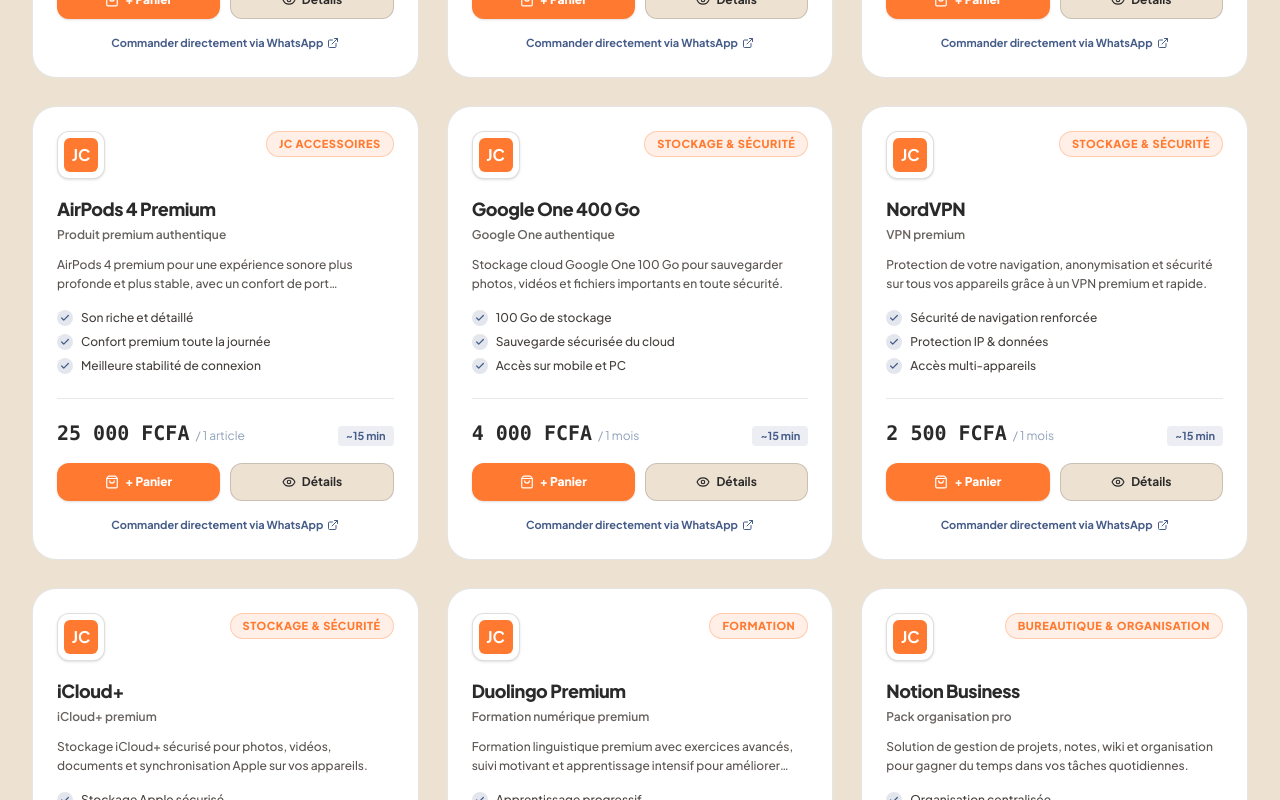
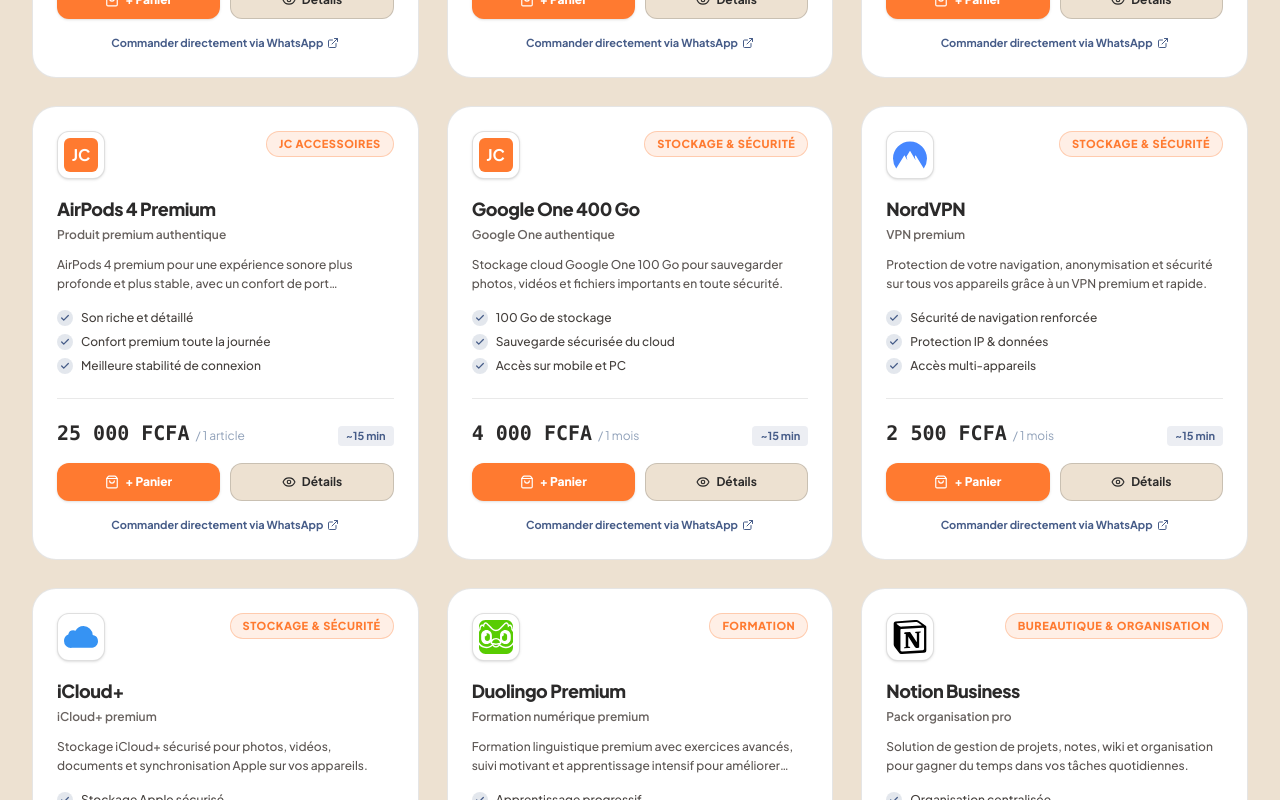
Before and after one commit to Yamisukeihiro/JC_SERVIC, a React (Vite) app: page / in a window 1280 px wide. Shown: the part 3640-4440 px from the top of the page. Built offline with nearby package versions, Linux system fonts and the light colour scheme.

Commit message:
Add the requested Apple, Cursor, Duolingo, Google, iCloud, NordVPN, and Notion icons to the main service icon set.

```diff
--- a/src/components/ServiceIcons.tsx
+++ b/src/components/ServiceIcons.tsx
@@ -1,4 +1,13 @@
 import React from 'react';
+import {
+  siApple,
+  siCursor,
+  siDuolingo,
+  siGoogle,
+  siIcloud,
+  siNordvpn,
+  siNotion,
+} from 'simple-icons';
 
 interface IconProps {
   className?: string;
@@ -343,6 +352,37 @@ export const MtnMomoIcon: React.FC<IconProps> = ({ className = 'w-6 h-6', size }
   </svg>
 );
 
+interface SimpleIconData {
+  title: string;
+  hex: string;
+  path: string;
+}
+
+const SimpleBrandIcon: React.FC<IconProps & { icon: SimpleIconData }> = ({
+  className = 'w-6 h-6',
+  size,
+  icon,
+}) => (
+  <svg
+    viewBox="0 0 24 24"
+    width={size}
+    height={size}
+    className={className}
+    role="img"
+    aria-label={`${icon.title} logo`}
+  >
+    <path d={icon.path} fill={`#${icon.hex}`} />
+  </svg>
+);
+
+export const AppleIcon: React.FC<IconProps> = (props) => <SimpleBrandIcon icon={siApple} {...props} />;
+export const GoogleIcon: React.FC<IconProps> = (props) => <SimpleBrandIcon icon={siGoogle} {...props} />;
+export const NordVPNIcon: React.FC<IconProps> = (props) => <SimpleBrandIcon icon={siNordvpn} {...props} />;
+export const ICloudIcon: React.FC<IconProps> = (props) => <SimpleBrandIcon icon={siIcloud} {...props} />;
+export const DuolingoIcon: React.FC<IconProps> = (props) => <SimpleBrandIcon icon={siDuolingo} {...props} />;
+export const NotionIcon: React.FC<IconProps> = (props) => <SimpleBrandIcon icon={siNotion} {...props} />;
+export const CursorIcon: React.FC<IconProps> = (props) => <SimpleBrandIcon icon={siCursor} {...props} />;
+
 /**
  * Pack Bundle Icons
  */
@@ -436,6 +476,20 @@ export const BrandIconBadge: React.FC<BrandIconBadgeProps> = ({
         return <MoovMoneyIcon className="w-full h-full object-contain" />;
       case 'mtn':
         return <MtnMomoIcon className="w-full h-full object-contain" />;
+      case 'apple':
+        return <AppleIcon className="w-full h-full object-contain" />;
+      case 'google':
+        return <GoogleIcon className="w-full h-full object-contain" />;
+      case 'nordvpn':
+        return <NordVPNIcon className="w-full h-full object-contain" />;
+      case 'icloud':
+        return <ICloudIcon className="w-full h-full object-contain" />;
+      case 'duolingo':
+        return <DuolingoIcon className="w-full h-full object-contain" />;
+      case 'notion':
+        return <NotionIcon className="w-full h-full object-contain" />;
+      case 'cursor':
+        return <CursorIcon className="w-full h-full object-contain" />;
       case 'pack-cinema':
         return <PackCinemaIcon className="w-full h-full" />;
       case 'pack-crea':
```
